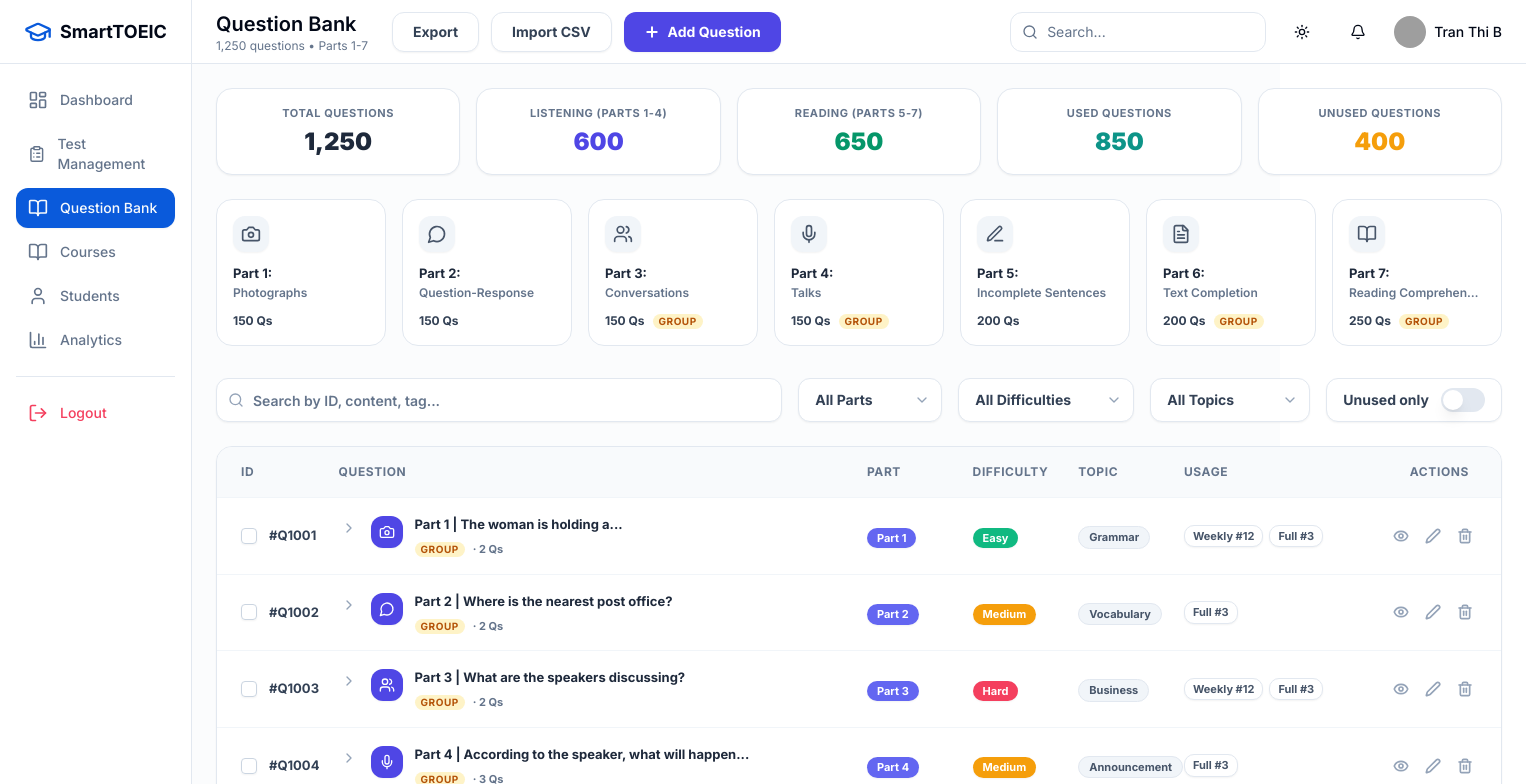
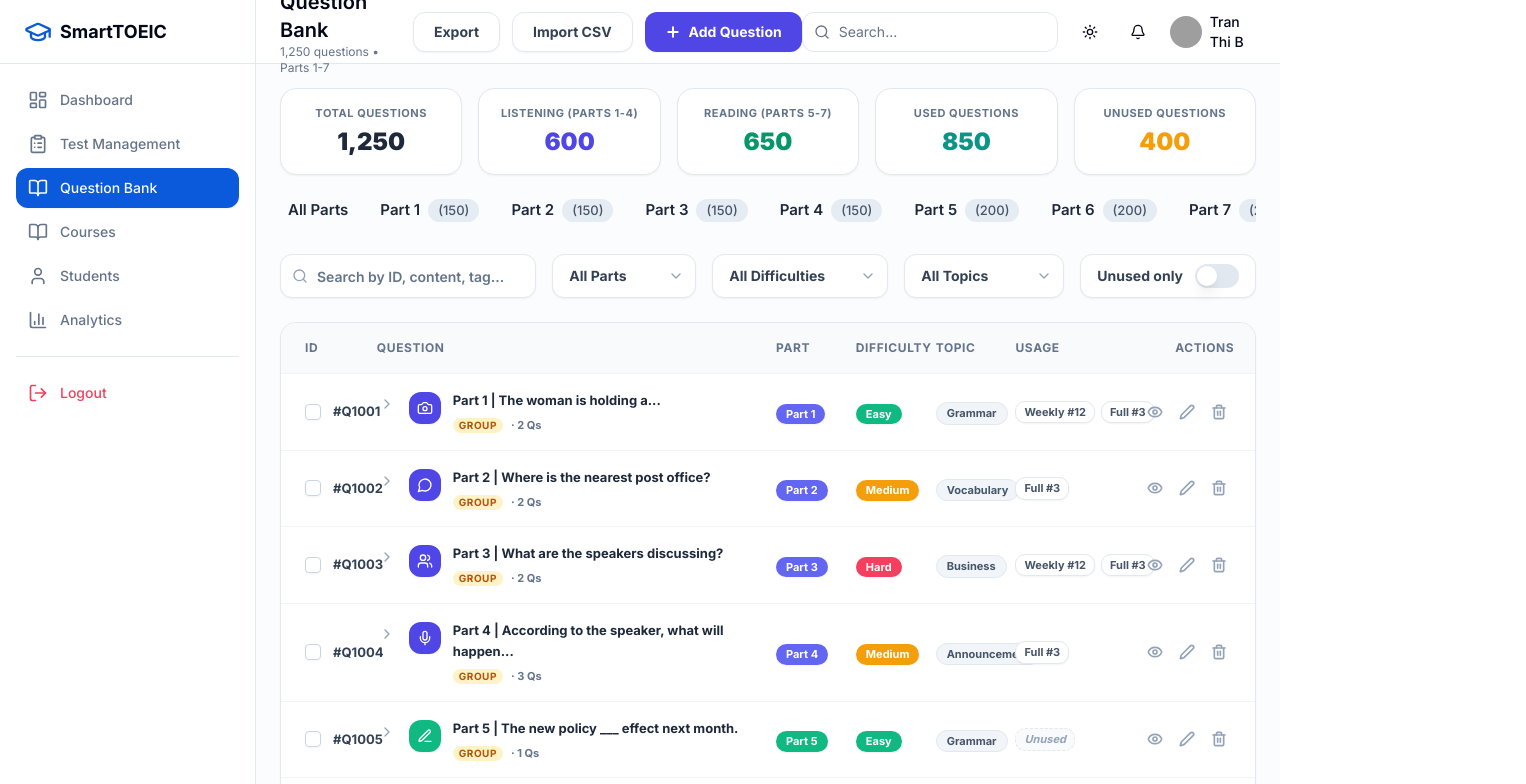
Before and after one commit to Thanhhnse171162/Smart-TOEIC-E-Learning-System, a Next.js app: page /teacher/questions in a window 1280 px wide. Shown: the top 784 px of the page, 1526 px wide, since content can reach past the window. Built offline with nearby package versions, Linux system fonts and the light colour scheme; grey boxes are pictures that could not be loaded.

Commit message:
fix UI teacher

```diff
--- /dev/null
+++ b/src/app/teacher/page.tsx
@@ -0,0 +1,5 @@
+import { redirect } from "next/navigation";
+
+export default function TeacherPage() {
+  redirect("/teacher/dashboard");
+}
--- a/src/app/teacher/questions/page.tsx
+++ b/src/app/teacher/questions/page.tsx
@@ -268,36 +268,35 @@ export default function TeacherQuestionsPage() {
           </div>
         </div>
 
-        {/* Part Selection Grid */}
-        <div className="flex gap-4 mb-6 overflow-x-auto pb-2 custom-scrollbar">
+        {/* Part Selection Row */}
+        <div className="flex items-center gap-8 mb-6 overflow-x-auto pb-2 custom-scrollbar px-2">
+          <button
+            onClick={() => { setFilterPart('all'); setCurrentPage(1); }}
+            className={`shrink-0 font-semibold text-[15px] transition-colors ${filterPart === 'all' ? 'text-slate-800' : 'text-slate-500 hover:text-slate-700'}`}
+          >
+            All Parts
+          </button>
           {[
-            { part: 1, name: "Photographs", qs: 150, icon: Camera },
-            { part: 2, name: "Question-Response", qs: 150, icon: MessageCircle },
-            { part: 3, name: "Conversations", qs: 150, icon: Users, group: true },
-            { part: 4, name: "Talks", qs: 150, icon: Mic, group: true },
-            { part: 5, name: "Incomplete Sentences", qs: 200, icon: PenLine },
-            { part: 6, name: "Text Completion", qs: 200, icon: FileText, group: true },
-            { part: 7, name: "Reading Comprehension", qs: 250, icon: BookOpen, group: true },
+            { part: 1, qs: 150 },
+            { part: 2, qs: 150 },
+            { part: 3, qs: 150 },
+            { part: 4, qs: 150 },
+            { part: 5, qs: 200 },
+            { part: 6, qs: 200 },
+            { part: 7, qs: 250 },
           ].map((p) => {
             const isActive = filterPart === p.part.toString();
-            const bg = isActive ? "bg-indigo-50 border-indigo-200 ring-2 ring-indigo-500" : "bg-white border-slate-200";
-            const iconBg = isActive ? "bg-white text-[#4f46e5]" : "bg-slate-100 text-slate-600";
             return (
-              <div
+              <button
                 key={p.part}
                 onClick={() => { setFilterPart(isActive ? 'all' : p.part.toString()); setCurrentPage(1); }}
-                className={`shrink-0 w-[170px] flex flex-col border ${bg} rounded-2xl p-4 cursor-pointer hover:shadow-md transition-all`}
+                className={`shrink-0 flex items-center gap-2 font-semibold text-[15px] transition-colors ${isActive ? 'text-slate-800' : 'text-slate-800 hover:opacity-80'}`}
               >
-                <div className={`w-9 h-9 rounded-xl flex items-center justify-center mb-3 shadow-sm ${iconBg}`}>
-                  <p.icon className="w-5 h-5" />
-                </div>
-                <p className="text-[13px] font-bold text-slate-800 mb-0.5">Part {p.part}:</p>
-                <p className="text-xs font-semibold text-slate-500 mb-3 truncate">{p.name}</p>
-                <div className="flex items-center gap-2 mt-auto">
-                  <span className="text-xs font-bold text-slate-700">{p.qs} Qs</span>
-                  {p.group && <Badge className="bg-amber-100 text-amber-700 hover:bg-amber-100 border-none shadow-none text-[10px] px-1.5 py-0 font-bold uppercase tracking-wider">Group</Badge>}
-                </div>
-              </div>
+                Part {p.part}
+                <span className={`px-2.5 py-0.5 rounded-full text-[13px] font-medium transition-colors ${isActive ? 'bg-[#4f46e5] text-white' : 'bg-slate-200/80 text-slate-600'}`}>
+                  ({p.qs})
+                </span>
+              </button>
             );
           })}
         </div>
```
